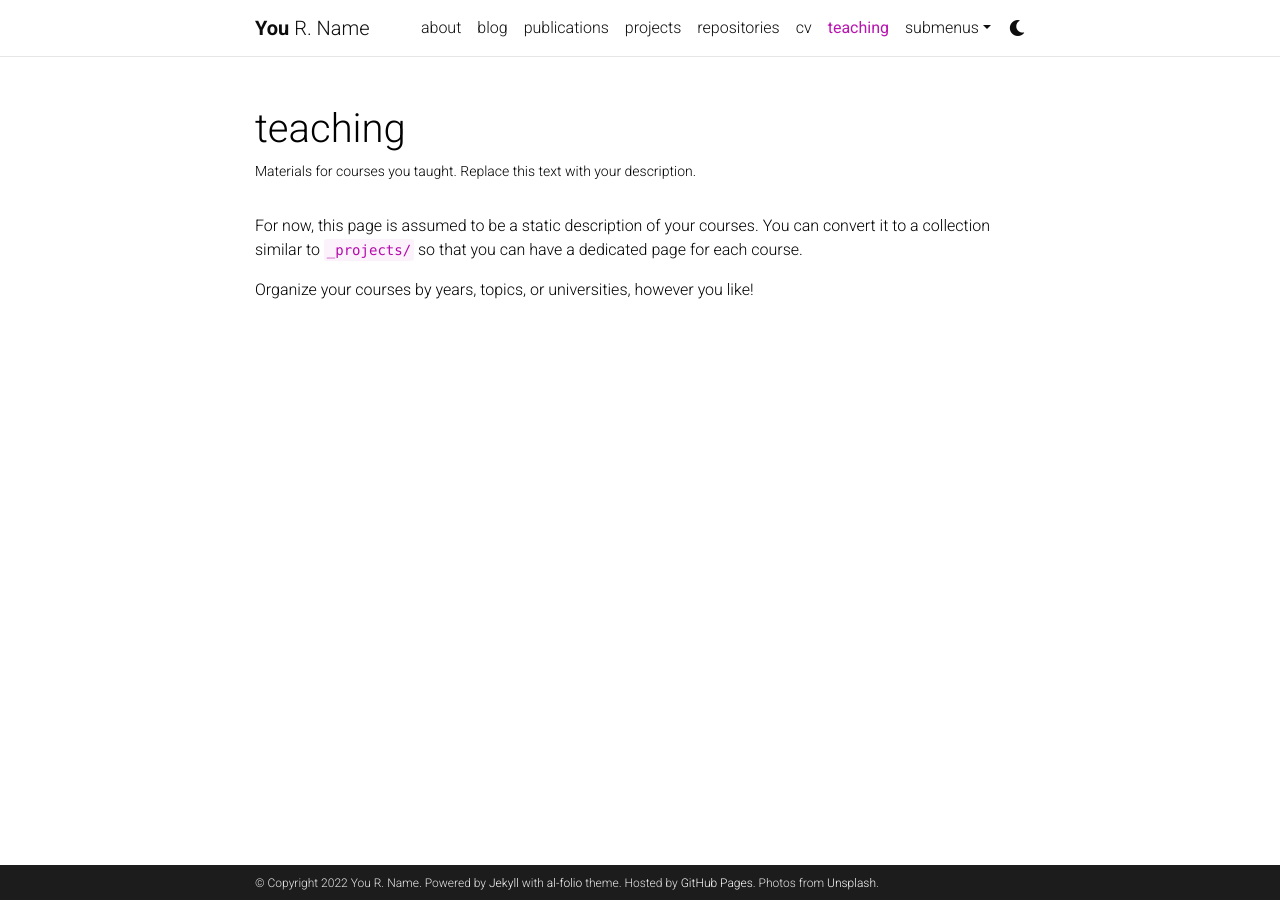
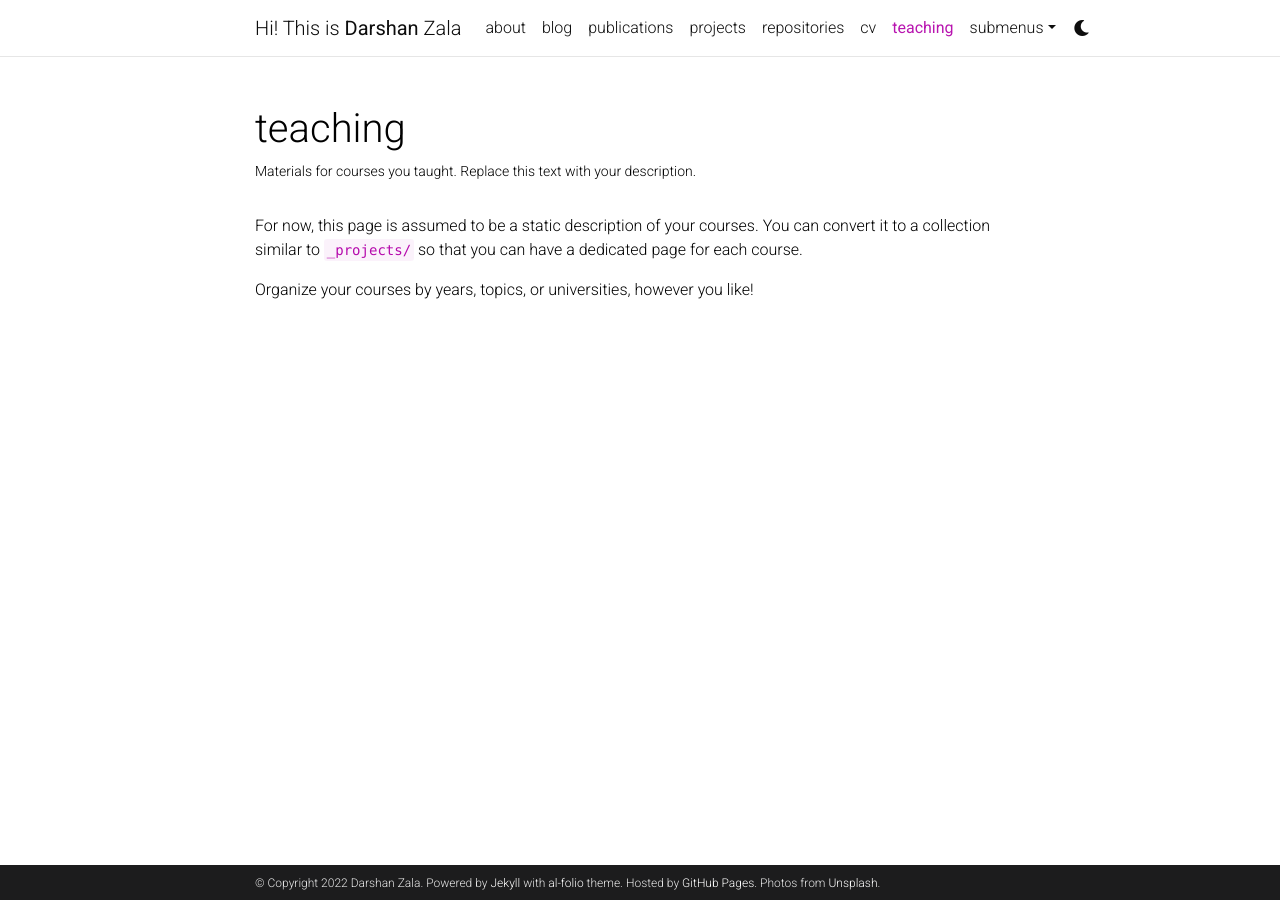
Before and after one commit to zaladarshan/zaladarshan.github.io, a Jekyll site: the page built from _pages/teaching.md, in a window 1280 px wide. Built offline with Jekyll 4.4.1, drawn with Linux system fonts in a browser that asks for light colours; comment, search, counter and statistics services are not loaded; a style sheet for code colours, icons or effects is not loaded.

Commit message:
Minor Changes

```diff
--- a/_config.yml
+++ b/_config.yml
@@ -2,11 +2,11 @@
 # Site settings
 # -----------------------------------------------------------------------------
 
-title: blank # the website title (if blank, full name will be used instead)
-first_name: You
-middle_name: R.
-last_name: Name
-email: you@example.com
+title: Hi! This is <b> Darshan </b> Zala # the website title (if blank, full name will be used instead)
+first_name: Darshan
+middle_name:
+last_name: Zala
+email: darshanzala4.com
 description: > # the ">" symbol means to ignore newlines until "footer_text:"
   A simple, whitespace theme for academics. Based on [*folio](https://github.com/bogoli/-folio) design.
 footer_text: >
@@ -16,10 +16,10 @@ footer_text: >
 keywords: jekyll, jekyll-theme, academic-website, portfolio-website  # add your own keywords or leave empty
 
 lang: en # the language of your site (for example: en, fr, cn, ru, etc.)
-icon: ⚛️  # the emoji used as the favicon (alternatively, provide image name in /assets/img/)
+icon: "/assets/img/favicon1.png"  # the emoji used as the favicon (alternatively, provide image name in /assets/img/)
 
-url: https://alshedivat.github.io # the base hostname & protocol for your site
-baseurl: /al-folio # the subpath of your site, e.g. /blog/
+url: https://zaladarshan.github.io # the base hostname & protocol for your site
+baseurl: # the subpath of your site, e.g. /blog/
 last_updated: false # set to true if you want to display last updated in the footer
 impressum_path:  # set to path to include impressum link in the footer, use the same path as permalink in a page, helps to conform with EU GDPR
 
@@ -67,11 +67,11 @@ og_image: # The site-wide (default for all links) Open Graph preview image
 # Social integration
 # -----------------------------------------------------------------------------
 
-github_username: # your GitHub user name
+github_username: zaladarshan # your GitHub user name
 gitlab_username: # your GitLab user name
-twitter_username: # your Twitter handle
+twitter_username: darshanzala_ # your Twitter handle
 mastodon_username: # your mastodon instance+username in the format instance.tld/@username
-linkedin_username: # your LinkedIn user name
+linkedin_username: darshanzala # your LinkedIn user name
 telegram_username: # your Telegram user name
 scholar_userid: # your Google Scholar ID
 semanticscholar_id: # your Semantic Scholar ID
@@ -297,7 +297,7 @@ external_links:
 # -----------------------------------------------------------------------------
 
 imagemagick:
-  enabled: true # enables responsive images for your site (recomended, see https://github.com/alshedivat/al-folio/issues/537)
+  enabled: false # enables responsive images for your site (recomended, see https://github.com/alshedivat/al-folio/issues/537)
   widths:
     - 480
     - 800
```
Also changed, not shown: Gemfile (+3 -5 lines), _pages/about.md (+4 -8 lines), assets/img/favicon1.png (added), 1 other file.
